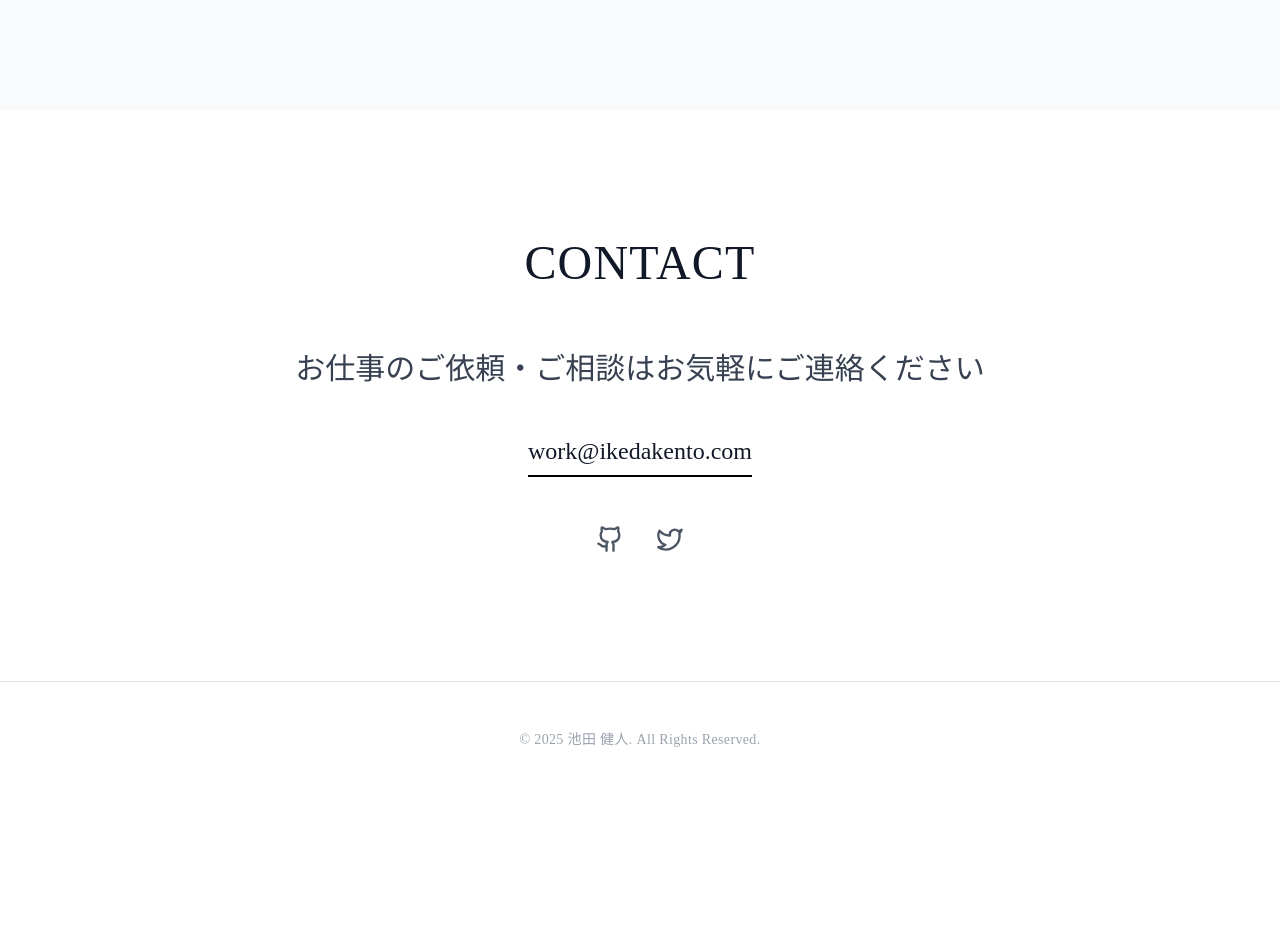
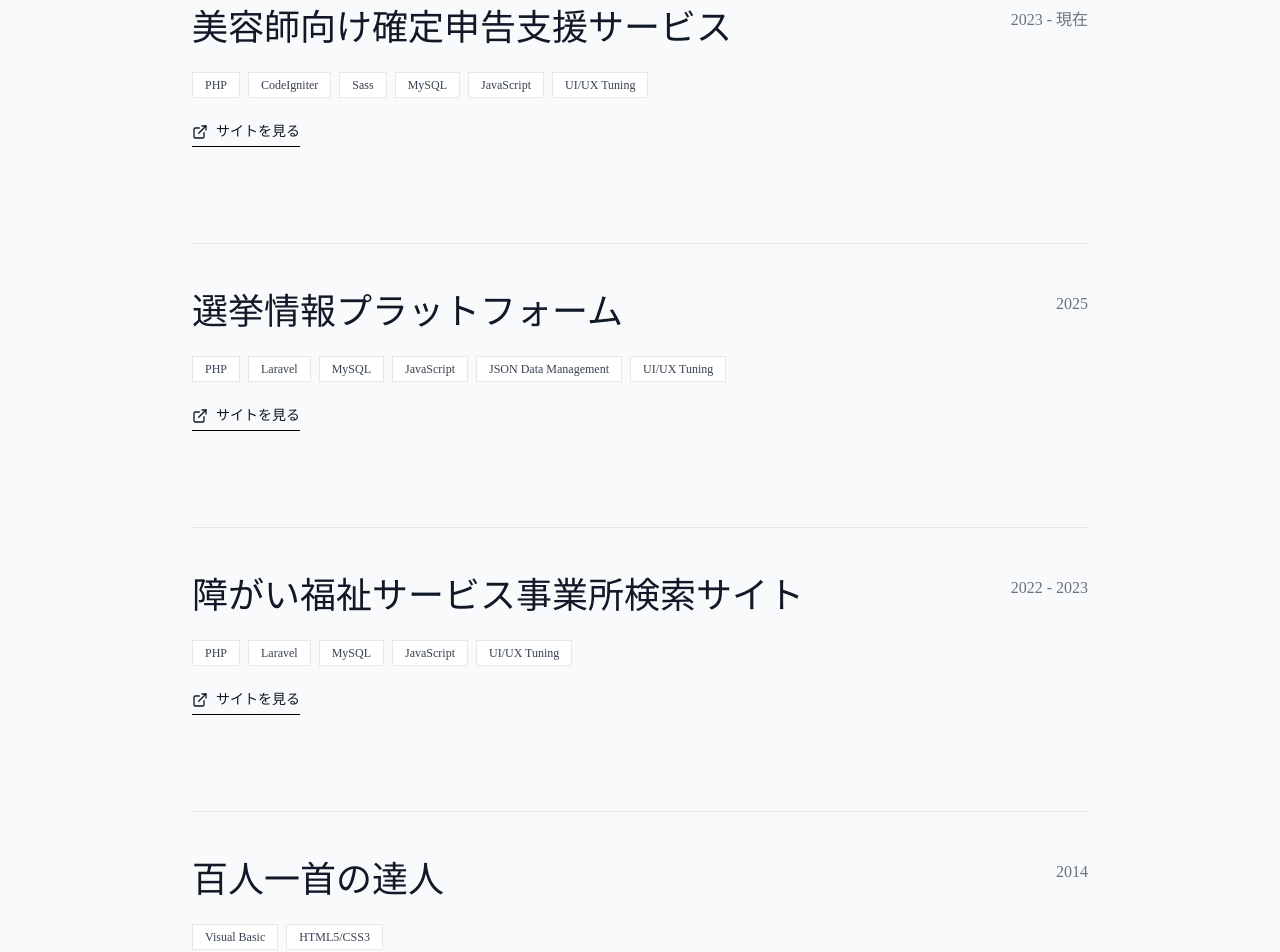
Before and after one commit to KentoIkeda/kentoikeda.github.io, a React (Create React App) app: page / in a window 1280 px wide. Shown: the part 2480-3432 px from the top of the page. Before the commit the page ends 3278 px from the top, so only its background shows below. Built offline with nearby package versions, Linux system fonts and the light colour scheme.

Commit message:
WORKSの更新やファビコンの非表示などその他諸々

```diff
--- a/public/index.html
+++ b/public/index.html
@@ -1,15 +1,13 @@
 <!DOCTYPE html>
 <html lang="ja">
+
 <head>
   <meta charset="utf-8" />
-    <link rel="icon" href="%PUBLIC_URL%/favicon.ico" />
+  <!--<link rel="icon" href="%PUBLIC_URL%/favicon.ico" />-->
   <meta name="viewport" content="width=device-width, initial-scale=1" />
   <meta name="theme-color" content="#000000" />
-    <meta
-      name="description"
-      content="池田 健人"
-    />
-    <link rel="apple-touch-icon" href="%PUBLIC_URL%/logo192.png" />
+  <meta name="description" content="池田 健人" />
+  <!--<link rel="apple-touch-icon" href="%PUBLIC_URL%/logo192.png" />-->
   <!--
       manifest.json provides metadata used when your web app is installed on a
       user's mobile device or desktop. See https://developers.google.com/web/fundamentals/web-app-manifest/
@@ -26,6 +24,7 @@
     -->
   <title>Kento Ikeda</title>
 </head>
+
 <body>
   <noscript>You need to enable JavaScript to run this app.</noscript>
   <div id="root"></div>
@@ -40,4 +39,5 @@
       To create a production bundle, use `npm run build` or `yarn build`.
     -->
 </body>
+
 </html>
--- a/src/Portfolio.js
+++ b/src/Portfolio.js
@@ -75,27 +75,44 @@ export default function Portfolio() {
 
   const works = [
     {
-      title: "Eコマースプラットフォーム",
-      year: "2024",
-      description: "モダンなUIとスムーズなUXを備えた、フルスタックのオンラインショッピングサイト。決済システムと在庫管理機能を実装。",
-      tech: ["React", "Node.js", "PostgreSQL"],
-      link: "https://example.com",
-      github: "https://github.com/username/project1",
+      title: "美容師向け確定申告支援サービス",
+      year: "2023 - 現在",
+      description: "",
+      tech: ["PHP", "CodeIgniter", "Sass", "MySQL", "JavaScript", "UI/UX Tuning"],
+      link: "https://mobalab.net/works/accountech/",
+      github: ""
     },
     {
-      title: "タスク管理アプリ",
-      year: "2023",
-      description: "チーム向けのプロジェクト管理ツール。リアルタイム同期とドラッグ&ドロップ機能を搭載。",
-      tech: ["React", "Firebase", "Tailwind CSS"],
-      link: "https://example.com",
-      github: "https://github.com/username/project2",
+      title: "選挙情報プラットフォーム",
+      year: "2025",
+      description: "",
+      tech: ["PHP", "Laravel", "MySQL", "JavaScript", "JSON Data Management", "UI/UX Tuning"],
+      link: "https://mobalab.net/works/senkyocom/",
+      github: ""
     },
     {
-      title: "天気予報ダッシュボード",
-      year: "2023",
-      description: "複数の都市の天気情報を視覚的に表示するダッシュボード。外部APIと連携してリアルタイムデータを取得。",
-      tech: ["Vue.js", "Chart.js", "API"],
-      github: "https://github.com/username/project3",
+      title: "障がい福祉サービス事業所検索サイト",
+      year: "2022 - 2023",
+      description: "",
+      tech: ["PHP", "Laravel", "MySQL", "JavaScript", "UI/UX Tuning"],
+      link: "https://mobalab.net/works/fukucie/",
+      github: "",
+    },
+    {
+      title: "百人一首の達人",
+      year: "2014",
+      description: "",
+      tech: ["Visual Basic", "HTML5/CSS3"],
+      link: "https://www.youtube.com/watch?v=dkZON4t2Iu4",
+      github: "https://github.com/KentoIkeda/hyakuninissyunotatsujin",
+    },
+    {
+      title: "THE INTERVIEW+",
+      year: "2013",
+      description: "",
+      tech: ["Visual Basic", "HTML5/CSS3"],
+      link: "",
+      github: "https://github.com/KentoIkeda/the_interview_plus",
     },
   ];
 
@@ -155,9 +172,8 @@ export default function Portfolio() {
       <section
         id={id}
         ref={ref}
-        className={`${className} transition-all duration-1000 ${
-          isVisible ? "opacity-100 translate-y-0" : "opacity-0 translate-y-20"
-        }`}
+        className={`${className} transition-all duration-1000 ${isVisible ? "opacity-100 translate-y-0" : "opacity-0 translate-y-20"
+          }`}
       >
         {children}
       </section>
@@ -350,10 +366,7 @@ export default function Portfolio() {
             WORKS
           </h2>
           <div className="space-y-24">
-            <div>
-              Comming Soon
-            </div>
-            {/* works.map((work, index) => (
+            {works.map((work, index) => (
               <div key={index} className="border-t border-gray-200 pt-12">
                 <div className="flex flex-col md:flex-row md:justify-between gap-4 mb-6">
                   <h3 className="text-3xl md:text-4xl font-normal">
@@ -404,7 +417,7 @@ export default function Portfolio() {
                   )}
                 </div>
               </div>
-            ))*/}
+            ))}
           </div>
         </div>
       </AnimatedSection>
```
Lines whose indentation alone changed are shown as unchanged.
